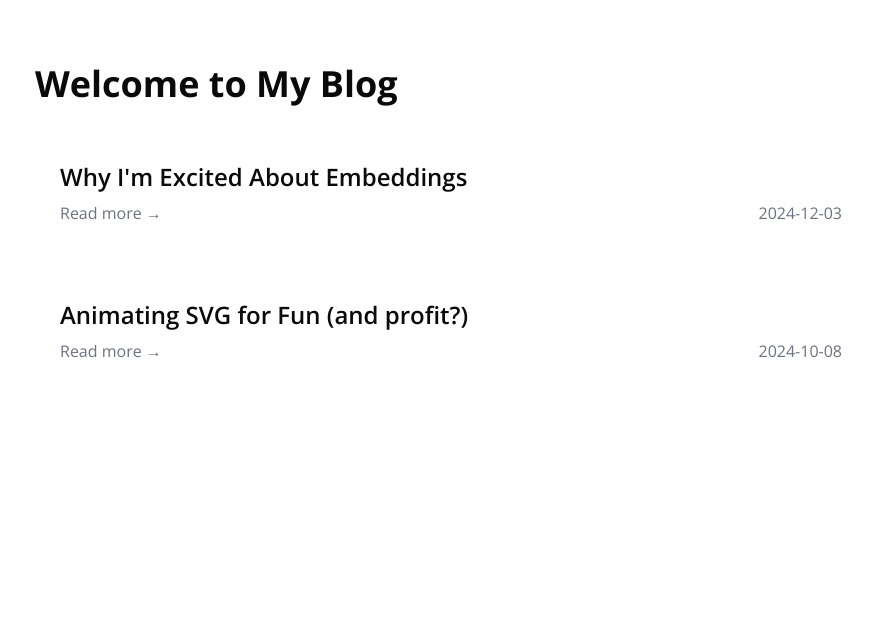
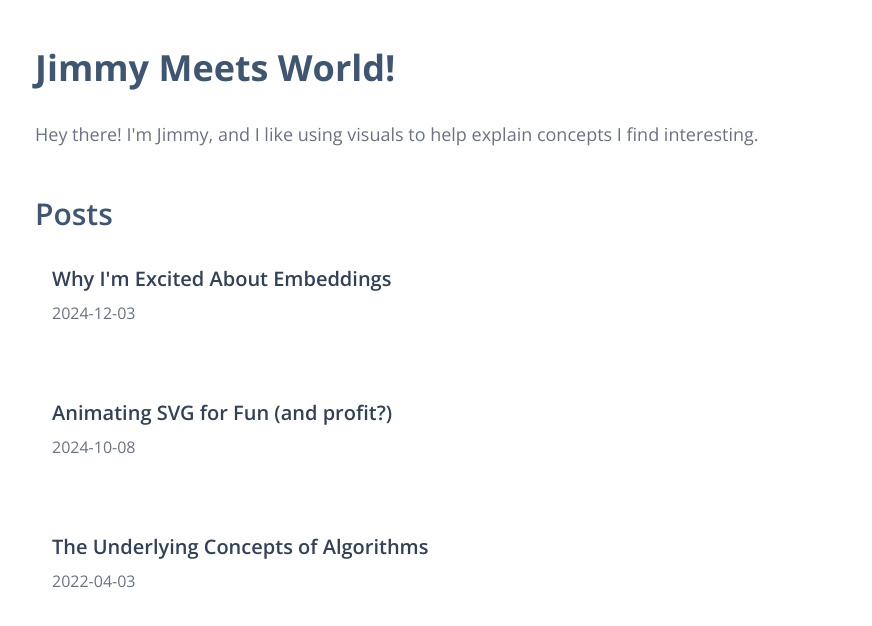
Before and after one commit to jzhang621/website, a Next.js app: page / in a window 1280 px wide. Shown: the top 626 px of the page, without its empty margins (189-1061 px from the left). Built offline with nearby package versions, Linux system fonts and the light colour scheme.

Commit message:
add homepage tweaks

```diff
--- /dev/null
+++ b/app/code-underlying-concepts/page.mdx
@@ -0,0 +1,49 @@
+export const metadata = {
+    published: true,
+    title: "The Underlying Concepts of Algorithms",
+    date: "2022-04-03",
+};
+
+<h1 className="text-4xl font-bold text-[#3F5570]">{metadata.title}</h1>
+
+<div className="mt-2 italic">Originally posted on [Reddit](https://www.reddit.com/r/learnprogramming/comments/tu8pal/i_recently_quit_my_engineering_job_and_now_tutor/) in 2022.</div>
+
+I recently quit my engineering job and now tutor beginner programmers. Here's one big difference I see between beginners and experienced programmers:
+The students I tutor are typically college students in their 2nd programming course, which covers data structures and algorithms. I’ve been programming for 10 years - I graduated college in 2014 and worked as a software engineer until Nov. 2021 - and that experience really helps me see things differently from those who are just starting.
+
+I often work with my students on implementing algorithms they have been assigned for homework. These algorithms all have underlying concepts, which dictate “how” the algorithm transforms an input, such as an unsorted list, to a useful output, such a sorted one. Most importantly, those underlying concepts exist independently of code, or any programming languages.
+
+To illustrate this, let’s look at a scenario we might encounter in every day life. I have a set of mixing bowls in my kitchen. They’re all different sizes, which allows them to stack together nicely. Every so often, they get washed together as part of one dishwasher cycle, and I have to sort them according to their size in order to stack them back together.
+
+This is a rather intuitive task for us as humans. It's so intuitive that we don’t really have to stop and think about what we are doing. But if we were to describe our process in words, it would involve something like:
+
+<div className="my-4 mx-4">
+
+First, pick out the largest bowl from the entire (unordered) set, and use it as the beginning of the stack of ordered bowls.
+
+Second, pick out the 2nd largest bowl from the rest of the unordered set of bowls, and add it to the stack of ordered bowl.
+
+Third, pick out the 3rd largest bowl from the rest of the unordered set of bowls, and add it to the stack of ordered bowls.
+
+Repeat - picking one bowl to add to the stack each time - until all the bowls are stacked in order.
+
+This just so happens to be the underlying concept behind the Selection Sort algorithm for sorting an array. In other words, to implement the Selection Sort algorithm involves translating the above concept into code.
+
+</div>
+**We can therefore think of implementing algorithms as consisting of two tasks. The first involves accurately understanding the algorithm’s underlying concepts. The second is the ability to translate those concepts onto code.**
+
+My experience allows me to clearly see both of these tasks. I can describe the underlying concepts driving the algorithms, and I know how to translate those concepts into code. I see the relationship between the two, meaning I know the role each line of code plays with respect to the underlying concepts.
+
+It’s no surprise that beginners often struggle with the second task - the ability to use code to accomplish certain things is exactly the skill beginners are learning. But I often see them struggle with the first task as well - the accurate understanding of the algorithms underlying concept.
+
+The fuzzy understanding becomes very apparent when debugging or troubleshooting. I observe them making changes in what looks to me to be a “random” fashion (although I suspect the student is actually trying to alter their algorithm by pattern-matching against something they’ve seen before). They often don’t know how to answer questions such as: “what does this variable represent?” or “what’s the effect of this loop on our input?”
+
+I write this with absolutely no intention to take anything away from beginners. I’m sure if you watched me troubleshoot when I was first learning you would have seen me doing similar things. And often times the process of trial and error with code really is the best way to understand an algorithms’ underlying concepts. Rather, I bring it up because I think there are some important implications about ways to effectively learn.
+
+Learning how to code often involves learning a bunch of new things at once. We learn most effectively when the surface area of material we are trying to make sense of is kept to a manageable size. And when we’re first learning how to code, we can keep that surface area manageable by spending a bit more time focusing on the parts that don’t involve code yet - such as accurately understanding how the algorithm works.
+
+So how do we get better at understanding the concepts behind algorithms? Here are some strategies. Solve the problem using pen and paper. Start with smaller inputs. Pay attention to how your brain solves the problem, pay attention to anything your brain stores or compares and what is being done to those values. Try to verbalize “how” the algorithm accomplishes its job, the concepts behind an algorithm. [REMEMBER: these concepts will exist outside of code, or any programming language]. Everything becomes much easier to manage when our task is then limited to how translate those concepts into code, and not trying to figure out both the concept AND the translation at the same time.
+
+Thoughtful instruction can really help as well. When I teach linked lists, I always teach the concepts via diagrams first. We draw nodes with boxes, and the pointers between nodes with arrows. I want my students to develop a feel of what’s involved in the various operations (such as adding / removing nodes) by physically erasing and moving the arrows around as appropriate. Only after they’ve done so a few times, do we move onto how to implement everything in code.
+
+I hope this helps, and best of luck in your programming journey!
--- a/app/embeddings/page.mdx
+++ b/app/embeddings/page.mdx
@@ -32,7 +32,7 @@ export const [min2, max2] = findGlobalMinMax([diffArrays(e1, e2), diffArrays(e1,
 
 export const grays = generateRGBGradient([ 90, 90, 90], [180, 180, 180], 3);
 
-<h1 className="text-5xl font-bold text-[#3F5570]">{metadata.title}</h1>
+<h1 className="text-4xl font-bold text-[#3F5570]">{metadata.title}</h1>
 <div className="mt-2 text-lg text-gray-500">{metadata.description}</div>
 
 In 2018, I tried to visualize what good writing looks like. My goal was to write a program that could take in a piece of writing, and return some dimensions of that writing that could be used to discern its quality.
--- a/app/globals.css
+++ b/app/globals.css
@@ -116,3 +116,10 @@ h3+p,
 h4+p {
   margin-top: 0.5rem !important;
 }
+h1 {
+  color: #3F5570;
+}
+
+h2 {
+  color: #3F5570;
+}
--- a/app/layout.tsx
+++ b/app/layout.tsx
@@ -1,21 +1,32 @@
+"use client";
+import { usePathname } from "next/navigation";
 import type { Metadata } from "next";
 import localFont from "next/font/local";
 import "./globals.css";
 import { Analytics } from "@vercel/analytics/react";
 
 // app/layout.tsx
-import { Open_Sans } from 'next/font/google';
+import { Open_Sans } from "next/font/google";
 
 const openSans = Open_Sans({
-  subsets: ['latin'],
-  variable: '--font-open-sans',
+    subsets: ["latin"],
+    variable: "--font-open-sans",
 });
 
+function Nav() {
+    const pathname = usePathname();
+    if (pathname === "/") return null;
 
-
-export const metadata: Metadata = {
-    title: "Jimmy Zhang",
-};
+    return (
+        <nav className="bg-[#8DA97711] py-2">
+            <div className="max-w-5xl mx-auto px-4 sm:px-6 lg:px-8">
+                <a href="/" className="text-xs text-gray-600 hover:text-gray-900">
+                    ← Home
+                </a>
+            </div>
+        </nav>
+    );
+}
 
 export default function RootLayout({
     children,
@@ -30,8 +41,9 @@ export default function RootLayout({
                 <link rel="icon" type="image/png" sizes="16x16" href="/favicon-16x16.png" />
             </head>
 
-            <body className={`bg-white  antialiased`}>
-                <div className="mt-8 max-w-5xl mx-auto px-4 sm:px-6 lg:px-8">{children}</div>
+            <body className={`bg-white antialiased`}>
+                <Nav />
+                <div className="mt-4 max-w-5xl mx-auto px-4 sm:px-6 lg:px-8">{children}</div>
                 <Analytics />
             </body>
         </html>
--- a/app/page.tsx
+++ b/app/page.tsx
@@ -49,18 +49,25 @@ export default async function Home() {
 
     return (
         <main className="min-h-screen p-8 max-w-4xl mx-auto">
-            <h1 className="text-4xl font-bold mb-8">Welcome to My Blog</h1>
+            <h1 className="text-4xl font-bold mb-8">Jimmy Meets World!</h1>
 
-            <div className="grid gap-6">
+            <div className="text-lg text-gray-500">
+                Hey there! I'm Jimmy, and I like using visuals to help explain concepts I find
+                interesting.
+            </div>
+
+            <h2 className="text-3xl font-semibold mb-2 mt-12">Posts</h2>
+
+            <div className="grid gap-6 text-slate-700">
                 {posts.map((post) => (
                     <Link
                         key={post.slug}
                         href={`/${post.slug}`}
-                        className="p-6 border-transparent border rounded-lg hover:border-gray-400 transition-colors"
+                        className="px-4 py-6 border-transparent border rounded-lg hover:border-gray-400 transition-colors hover:bg-gray-50"
                     >
-                        <h2 className="text-2xl font-semibold mb-2">{post.title}</h2>
+                        <h3 className="text-xl font-semibold mb-2">{post.title}</h3>
                         <div className="flex items-center justify-between text-gray-500">
-                            <span>Read more →</span>
+                            {/* <span>Read more →</span> */}
                             <time dateTime={post.date}>{post.date}</time>
                         </div>
                     </Link>
```
